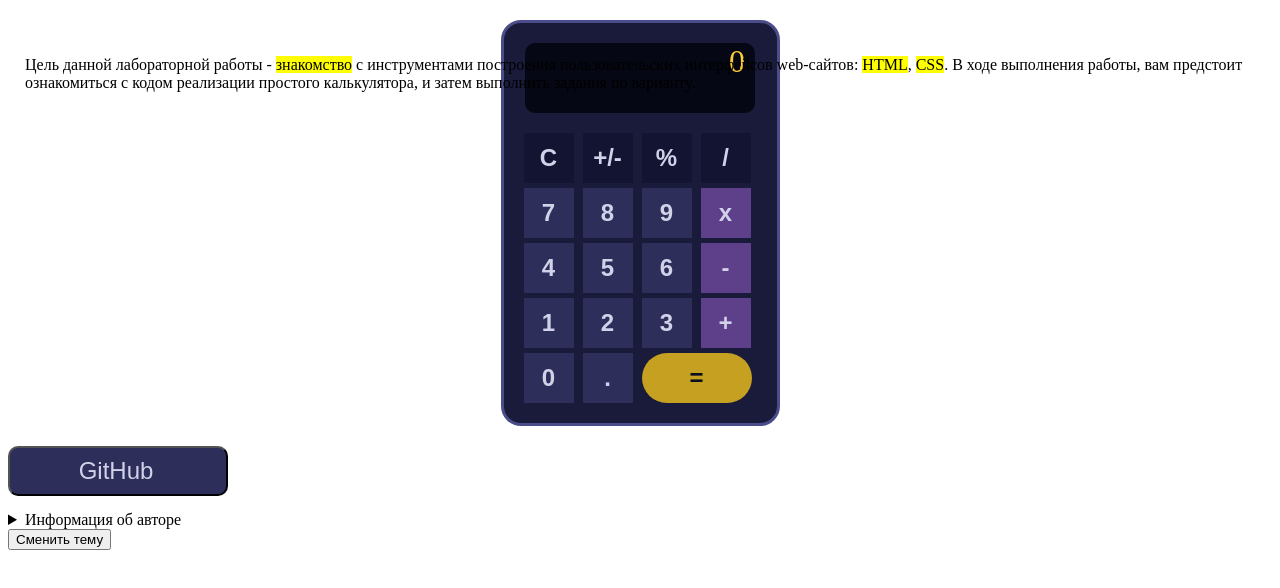
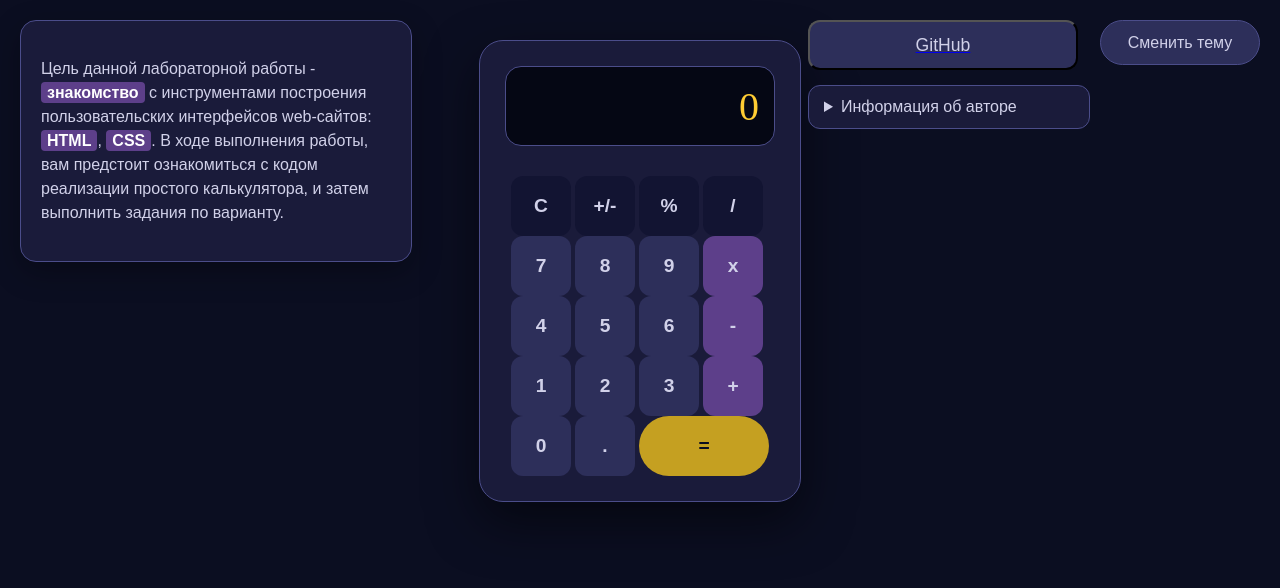
Before and after one commit to fiufnvanfiufn/IU5_41B_CHICHEV_NAP_LABS_25-26, a plain HTML site: page calculator.html in a window 1280 px wide. Drawn offline with Linux system fonts and the light colour scheme.

Commit message:
fix proportions in style.css

```diff
--- a/style.css
+++ b/style.css
@@ -1,25 +1,26 @@
 .my-btn {
-  margin-right: 5px;
-  margin-top: 5px;
-  width: 50px;
-  height: 50px;
-  border-radius: 0%;
+  width: 60px;
+  height: 60px;
+  border-radius: 12px;
   border: none;
   background: #2d2f5a;
   color: #d1d1e9;
-  font-size: 1.5rem;
+  font-size: 1.2rem;
   font-family: Arial, Helvetica, sans-serif;
   cursor: pointer;
   user-select: none;
-  font-weight: 800;
+  font-weight: 600;
+  transition: all 0.2s ease;
 }
 
 .my-btn:hover {
   background: #3e4182;
+  transform: translateY(-2px);
 }
 
 .my-btn:active {
   filter: brightness(130%);
+  transform: translateY(0);
 }
 
 .my-btn.primary {
@@ -31,60 +32,131 @@
 }
 
 .my-btn.execute {
-  width: 110px;
-  border-radius: 34px;
+  /* Ширина двух кнопок (60*2) + отступ (10) */
+  width: 130px;
+  border-radius: 30px;
   background: #c5a021;
   color: #0b0e21;
 }
 
 .calculator {
-  padding: 20px;
+  padding: 25px;
   display: flex;
   flex-direction: column;
   align-items: center;
-  border: 3px solid #4b4d8a;
-  border-radius: 20px;
+  gap: 10px; /* Равномерные отступы между рядами */
+  border: 1px solid #4b4d8a;
+  border-radius: 24px;
   width: fit-content;
-  margin: 20px auto;
+  margin: 40px auto;
   background-color: #1a1b3a;
+  box-shadow: 0 20px 50px rgba(0, 0, 0, 0.5);
+}
+
+/* Контейнер для рядов кнопок (если есть в HTML) */
+.row {
+  display: flex;
+  gap: 10px;
+  justify-content: center;
+  width: 100%;
 }
 
 .result {
-  width: 220px;
-  height: 70px;
-  margin-bottom: 15px;
-  padding-right: 10px;
-  border-radius: 10px;
+  /* Ширина 4 кнопок (60*4) + 3 отступа (10*3) */
+  width: 270px;
+  height: 80px;
+  margin-bottom: 20px;
+  padding: 0 15px;
+  border-radius: 16px;
   background: #050714;
   text-align: right;
   color: #ffcc33;
-  font-size: 2rem;
+  font-size: 2.5rem;
   font-family: 'Times New Roman', Times, serif;
+  display: flex;
+  align-items: center;
+  justify-content: flex-end;
+  box-sizing: border-box;
+  border: 1px solid #4b4d8a;
 }
-
-/*body {
-  background-image: url("stardestroyer.png");
-  background-repeat: no-repeat;
-  background-size: cover;
-}*/
 
 .git_btn {
   text-decoration: none;
-  width: 220px;
+  width: 270px;
   height: 50px;
+  display: flex;
+  align-items: center;
+  justify-content: center;
   margin-bottom: 15px;
-  padding-right: 10px;
-  border-radius: 10px;
+  border-radius: 12px;
   background: #2d2f5a;
-  text-align: center;
   color: #d1d1e9;
-  font-size: 1.5rem;
+  font-size: 1.1rem;
   font-family: Arial, Helvetica, sans-serif;
+  transition: 0.3s;
 }
 
 .lab-purpose {
   position: fixed;
-  top: 5px;
-  left: 10px;
-  margin-top: 20px;
-  padding: 15px;
+  top: 20px;
+  left: 20px;
+  padding: 20px;
+  background-color: #1a1b3a;
+  border: 1px solid #4b4d8a;
+  border-radius: 16px;
+  color: #d1d1e9;
+  font-family: Arial, Helvetica, sans-serif;
+  line-height: 1.5;
+  max-width: 350px;
+  box-shadow: 0 10px 30px rgba(0,0,0,0.3);
+}
+
+.lab-purpose mark {
+  background-color: #5d3f8a;
+  color: white;
+  padding: 2px 6px;
+  border-radius: 4px;
+  font-weight: bold;
+}
+
+.switch_theme {
+  width: 160px;
+  height: 45px;
+  border: 1px solid #4b4d8a;
+  border-radius: 25px;
+  background: #2d2f5a;
+  color: #d1d1e9;
+  cursor: pointer;
+  font-size: 1rem;
+  transition: 0.3s;
+}
+
+#tech {
+  position: absolute;
+  top: 20px;
+  right: 190px;
+}
+
+#theme_switcher {
+  position: absolute;
+  top: 20px;
+  right: 20px;
+}
+
+#information {
+  background-color: #1a1b3a;
+  color: #d1d1e9;
+  border: 1px solid #4b4d8a;
+  border-radius: 12px;
+  padding: 12px 15px;
+  width: 250px;
+  font-family: Arial, Helvetica, sans-serif;
+}
+
+body {
+  background-color: #0b0e21;
+  margin: 0;
+  display: flex;
+  flex-direction: column;
+  min-height: 100vh;
+}
```
